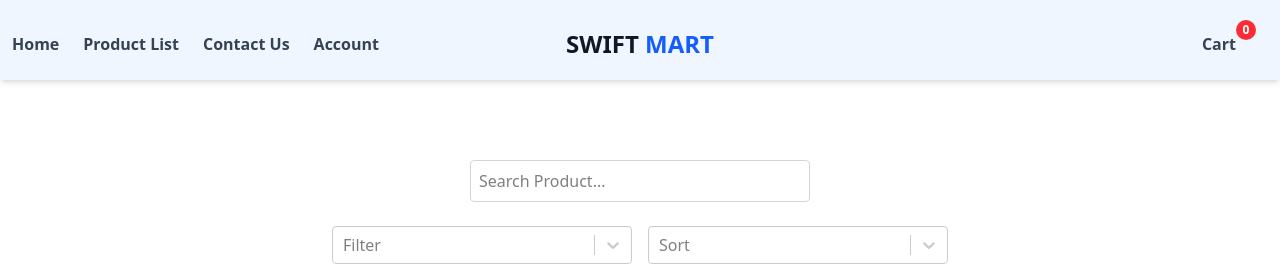
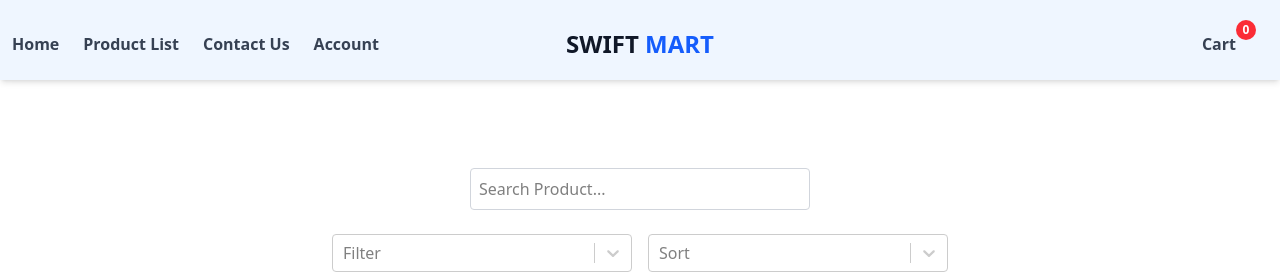
Before and after one commit to paulemill/Ecommerce-MERN-Stack, a React (Vite) app in the folder client/: page /products in a window 1280 px wide. Shown: the top 274 px of the page. Built offline with nearby package versions, Linux system fonts and the light colour scheme; no server answers.

Commit message:
alignment

```diff
--- a/client/src/components/SearchFeature.jsx
+++ b/client/src/components/SearchFeature.jsx
@@ -23,7 +23,7 @@ const SearchFeature = ({
   };
 
   return (
-    <div className="mt-20 flex justify-center items-center border border-gray-300 overflow-hidden w-85 justify-self-center rounded">
+    <div className="mt-22 flex justify-center items-center border border-gray-300 overflow-hidden w-85 justify-self-center rounded">
       <input
         type="text"
         placeholder="Search Product..."
```
